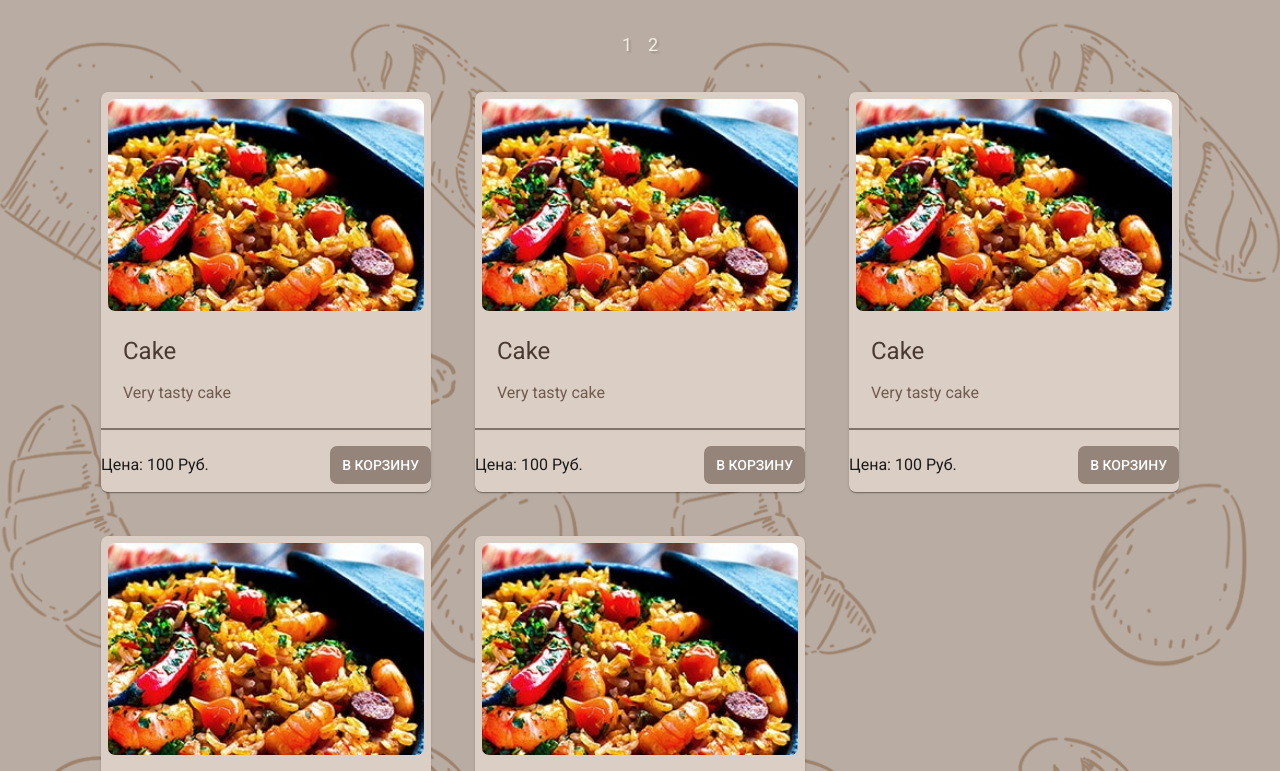
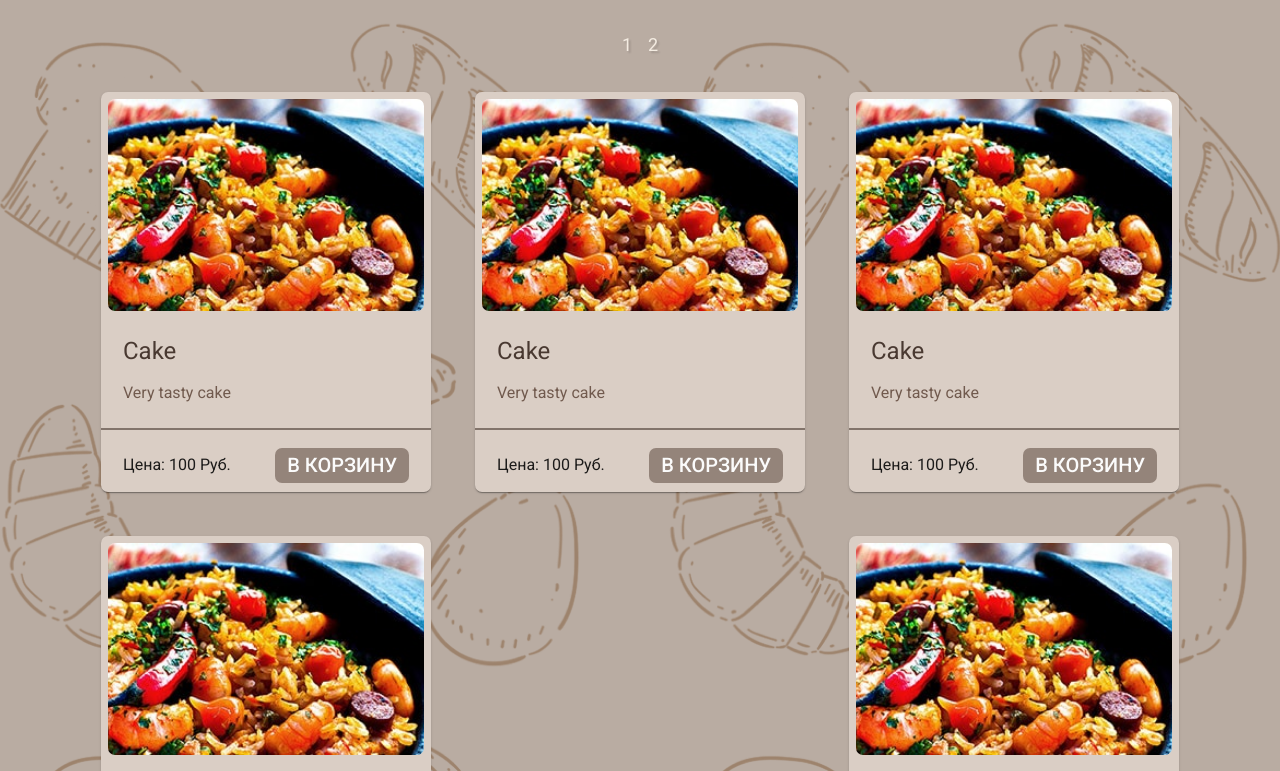
Before and after one commit to HunterGan/baker, a Next.js app in the folder ui/: page / in a window 1280 px wide. Shown: the part 689-1460 px from the top of the page. Built offline with nearby package versions, Linux system fonts and the light colour scheme.

Commit message:
front-6: +++++

```diff
--- a/ui/src/_entities/product/ui/ProductList.tsx
+++ b/ui/src/_entities/product/ui/ProductList.tsx
@@ -22,8 +22,12 @@ const ProductList: FC<ProductListProps> = async () => {
         display: 'flex',
         flexWrap: 'wrap',
         alignItems: 'center',
+        justifyContent: 'space-between',
         rowGap: '44px',
         columnGap: '44px',
+        '&>:last-child': {
+          justifySelf: 'stretch'
+        }
       }}
     >
       {products.map((product) => (
--- a/ui/src/_entities/product/ui/ProductListItem.tsx
+++ b/ui/src/_entities/product/ui/ProductListItem.tsx
@@ -69,16 +69,23 @@ const ProductListItem: React.FC<ProductListItemProps> = ({product}) => {
           height: '70px',
           display: 'flex',
           alignItems: 'center',
-          justifyContent: 'space-between'
+          justifyContent: 'space-between',
+          padding: '0 22px',
         }}
       >
         <Typography>{`Цена: ${product.price} Руб.`}</Typography>
         <Button
+
           sx={{
-            padding: '7px 12px',
+            fontSize: '20px',
+            fontWeight: 'semibold',
+            padding: '0 12px',
             color: '#FBFBFB',
             backgroundColor: '#94847A',
             borderRadius: '7px',
+            display: 'flex',
+            alignItems: 'center',
+            justifyContent: 'center',
           }}
         >
           В корзину
```
